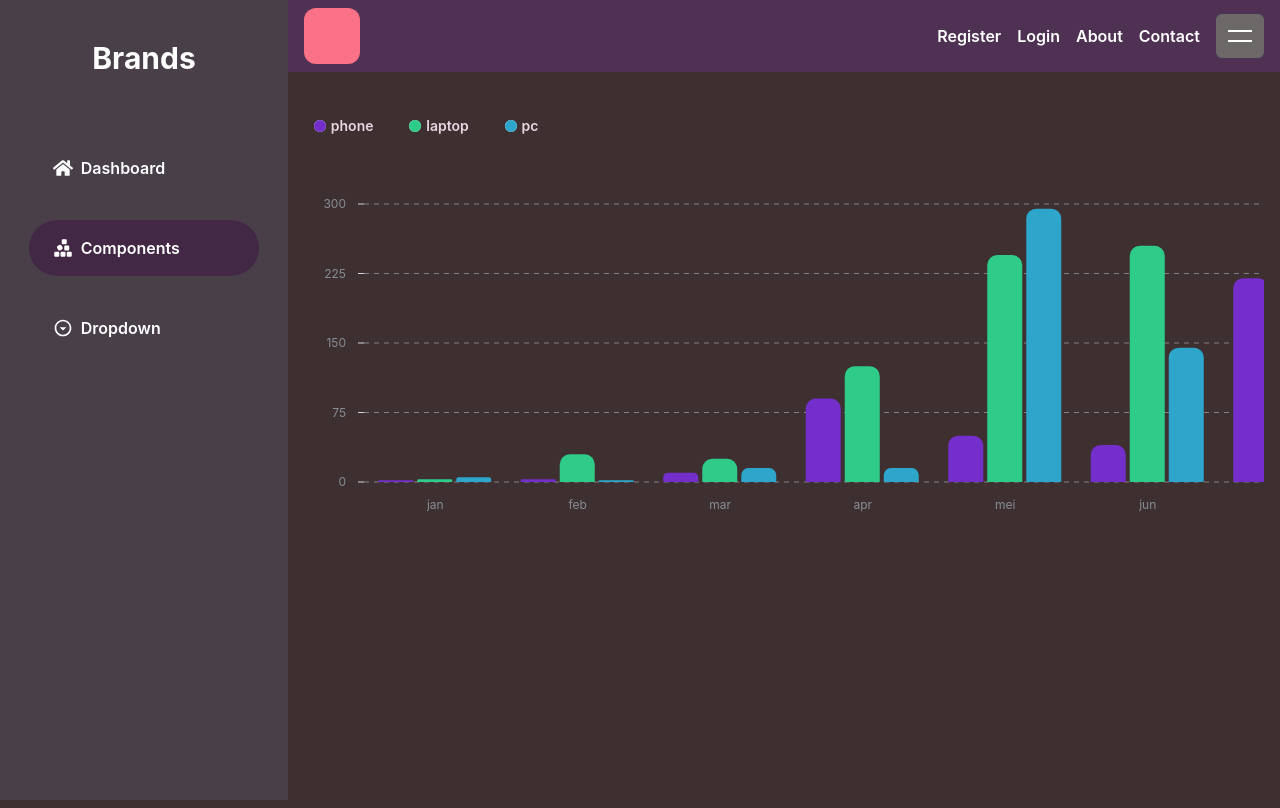
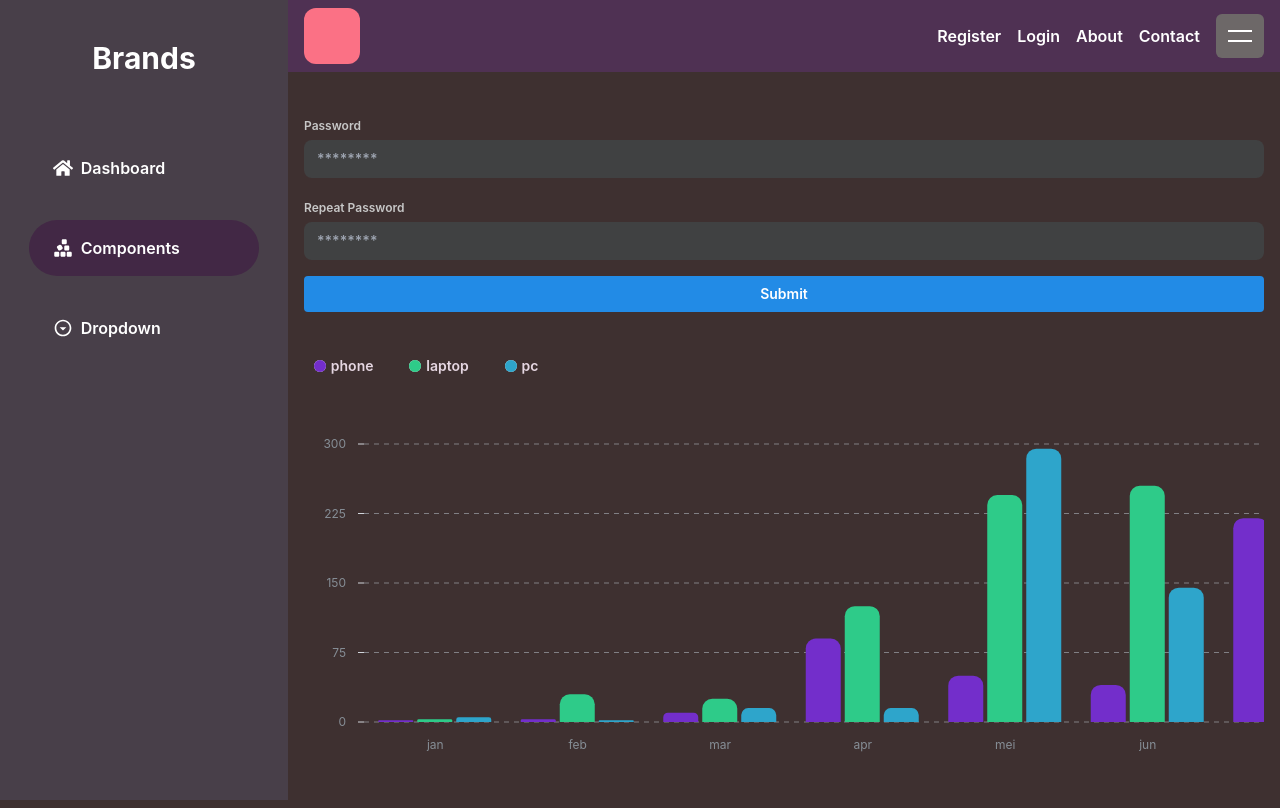
Before and after one commit to JuliantoDarius/nextjs-boilerplate, a Next.js app: page /components in a window 1280 px wide. Built offline with nearby package versions, Linux system fonts and the light colour scheme.

Commit message:
feature(input): add input and select components

```diff
--- /dev/null
+++ b/src/components/ui/input/error-message.tsx
@@ -0,0 +1,9 @@
+import { ReactNode } from "react";
+
+interface Props {
+  formError: ReactNode;
+}
+
+export default function ErrorMessage({ formError }: Props) {
+  return formError ? <p className="text-red-400 text-sm">{formError}</p> : null;
+}
--- /dev/null
+++ b/src/components/ui/input/index.tsx
@@ -0,0 +1,40 @@
+import { DetailedHTMLProps, InputHTMLAttributes } from "react";
+
+type DefaultInput = DetailedHTMLProps<
+  InputHTMLAttributes<HTMLInputElement>,
+  HTMLInputElement
+>;
+
+type Props = {
+  name: string;
+  label?: string;
+  containerClassName?: string;
+} & DefaultInput;
+
+export default function Input({
+  name,
+  className,
+  label,
+  containerClassName,
+  ...props
+}: Props) {
+  const inputClass = `_input ${className ? ` ${className}` : ""}`;
+
+  const divClassName = `space-y-1 ${
+    containerClassName ? ` ${containerClassName}` : ""
+  }`;
+
+  return (
+    <div className={divClassName}>
+      {label && (
+        <label
+          htmlFor={props.id}
+          className="text-xs font-semibold text-[#c7c7c7]"
+        >
+          {label}
+        </label>
+      )}
+      <input className={inputClass} {...props} />
+    </div>
+  );
+}
--- /dev/null
+++ b/src/components/ui/input/select/index.tsx
@@ -0,0 +1,23 @@
+import { Select, SelectProps } from "@mantine/core";
+
+const inputSelectStyles = {
+  input: {
+    backgroundColor: "#404142",
+    border: "none",
+    padding: "0.5rem 0.75rem",
+    color: "white",
+    fontSize: "0.875rem",
+    fontWeight: 600,
+    borderRadius: "0.5rem",
+  },
+  label: { fontSize: "0.75rem", fontWeight: 600, color: "#c7c7c7" },
+  dropdown: {
+    backgroundColor: "#404142",
+    fontWeight: 600,
+    borderColor: "#3b82f6",
+  },
+};
+
+export default function InputSelect(props: SelectProps) {
+  return <Select styles={inputSelectStyles} {...props} />;
+}
--- /dev/null
+++ b/src/containers/_forms/_schemes/index.ts
@@ -0,0 +1,21 @@
+import { zodResolver } from "@mantine/form";
+import { z } from "zod";
+
+const schema = z
+  .object({
+    password: z.string().min(1, { message: "Your password is empty" }),
+    repeat_password: z
+      .string()
+      .min(1, { message: "Please repeat your password" }),
+  })
+  .refine((data) => data.password === data.repeat_password, {
+    message: "Password don't match",
+    path: ["repeat_password"],
+  });
+
+export const componentsInitValues = {
+  password: "",
+  repeat_password: "",
+};
+
+export const componentsValidation = zodResolver(schema);
--- /dev/null
+++ b/src/containers/_forms/index.tsx
@@ -0,0 +1,54 @@
+import { useForm } from "@mantine/form";
+import { componentsInitValues, componentsValidation } from "./_schemes";
+import dynamic from "next/dynamic";
+import { Button } from "@mantine/core";
+
+const Input = dynamic(() => import("@components/ui/input"));
+const ErrorMessage = dynamic(
+  () => import("@components/ui/input/error-message")
+);
+
+export default function ComponentsForm() {
+  const form = useForm({
+    mode: "uncontrolled",
+    initialValues: componentsInitValues,
+    validate: componentsValidation,
+  });
+
+  return (
+    <form
+      className="flex flex-col gap-y-4"
+      onSubmit={form.onSubmit((values) => {
+        console.log(values);
+      })}
+    >
+      <div className="space-y-2">
+        <Input
+          name="password"
+          id="password"
+          label="Password"
+          placeholder="********"
+          type="password"
+          key={form.key("password")}
+          {...form.getInputProps("password")}
+        />
+        <ErrorMessage formError={form.errors.password} />
+      </div>
+
+      <div className="space-y-2">
+        <Input
+          name="repeat_password"
+          id="repeat_password"
+          label="Repeat Password"
+          placeholder="********"
+          type="password"
+          key={form.key("repeat_password")}
+          {...form.getInputProps("repeat_password")}
+        />
+        <ErrorMessage formError={form.errors.repeat_password} />
+      </div>
+
+      <Button type="submit">Submit</Button>
+    </form>
+  );
+}
--- a/src/containers/components/views/index.tsx
+++ b/src/containers/components/views/index.tsx
@@ -1,3 +1,4 @@
+import ComponentsForm from "@containers/_forms";
 import dynamic from "next/dynamic";
 
 const BarChart = dynamic(() => import("@components/ui/charts/bar-chart"));
@@ -6,6 +7,8 @@ const Layout = dynamic(() => import("@components/layouts"));
 export default function ComponentsView() {
   return (
     <Layout>
+      <ComponentsForm />
+
       <BarChart
         data={[
           { month: "jan", phone: 2, laptop: 3, pc: 5 },
--- /dev/null
+++ b/src/styles/components/input.css
@@ -0,0 +1,3 @@
+._input {
+  @apply w-full bg-input-background text-input-color-text rounded-lg py-2 px-3 font-semibold text-sm outline-none border border-solid border-transparent focus:border-input-focus-border;
+}
--- a/src/styles/globals.css
+++ b/src/styles/globals.css
@@ -1,8 +1,20 @@
+/* CSS Library */
 @import "@mantine/core/styles.css";
 @import "@mantine/charts/styles.css";
 @import "react-toastify/dist/ReactToastify.css";
+/* CSS Library */
+
+/* Custom Variables */
 @import "./variables/index.css";
+/* Custom Variables */
+
+/* Library Override */
 @import "./override/mantine-override.css";
+/* Library Override */
+
+/* CSS Components */
+@import "./components/input.css";
+/* CSS Components */
 
 @tailwind base;
 @tailwind components;
--- a/src/styles/variables/index.css
+++ b/src/styles/variables/index.css
@@ -1,11 +1,25 @@
 :root {
+  /* basic color */
   --background: #3e3030;
   --foreground: #6d6868;
   --text-color: #e5d6e1;
+  /* basic color */
+
+  /* navigation */
   --sidebar: #483f49;
   --sidebar-foreground: #422845;
   --navbar: #4f3153;
+  /* navigation */
+
+  /* scrollbar */
   --scrollbar-thumb-color: #4d307a;
   --scrollbar-track-color: #320e6a;
   --scrollbar-hover-color: #4b3471;
+  /* scrollbar */
+
+  /* Input Text */
+  --input-background: #404142;
+  --input-color-text: #f3f3f3;
+  --input-focus-border: #3b82f6;
+  /* Input Text */
 }
--- a/tailwind.config.ts
+++ b/tailwind.config.ts
@@ -18,6 +18,9 @@ export default {
         sidebar: "var(--sidebar)",
         "sidebar-foreground": "var(--sidebar-foreground)",
         navbar: "var(--navbar)",
+        "input-background": "var(--input-background)",
+        "input-color-text": "var(--input-color-text)",
+        "input-focus-border": "var(--input-focus-border)",
       },
     },
   },
```
